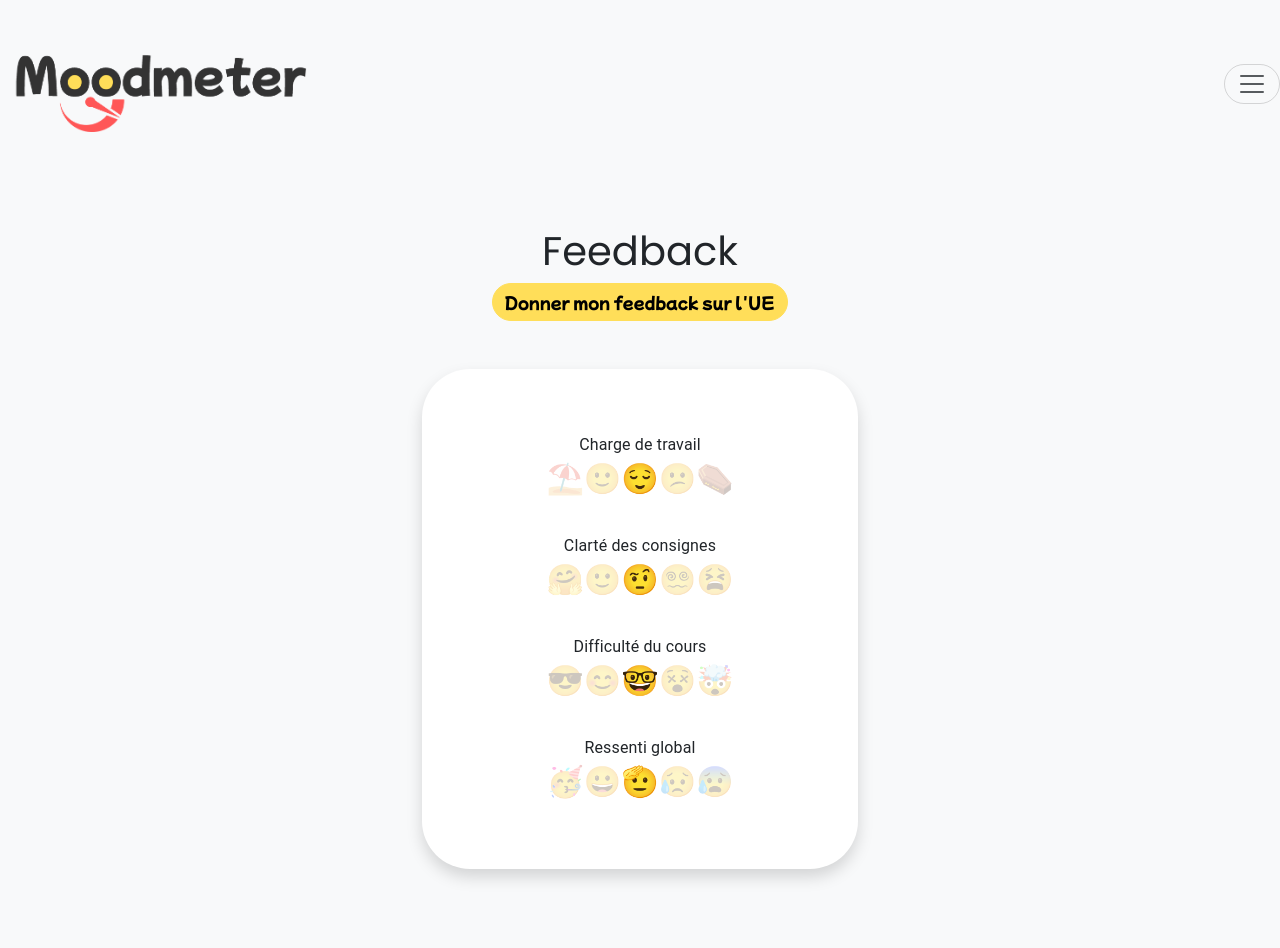
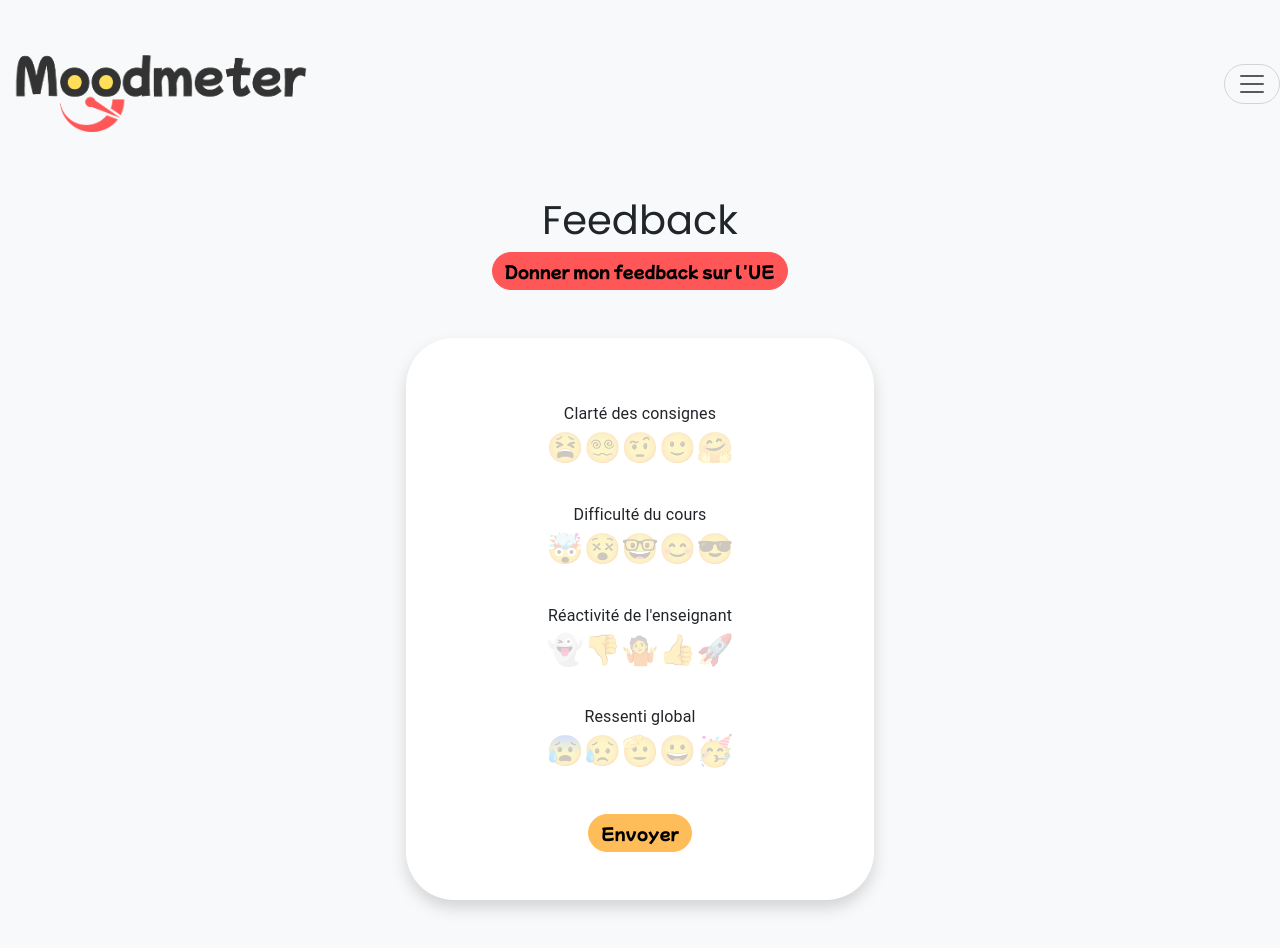
Before and after one commit to EstelleDab/moodmeter, a React (Create React App) app: page /feedback in a window 1280 px wide. Both pictures are taken after a click on the button "Donner mon feedback sur l'UE". Built offline with nearby package versions, Linux system fonts and the light colour scheme.

Commit message:
Insertion du feedback dans la bdd

```diff
--- a/src/components/FeedbackForm.js
+++ b/src/components/FeedbackForm.js
@@ -15,18 +15,52 @@ function IconContainer(props) {
 // Gère le popup du formulaire de feedback
 export default function RadioGroupRating() {
   const [modal, setModal] = React.useState(false);
+  const [responses, setResponses] = React.useState({});
+  const eleveId = 7; // ID de l'élève
+  const ueId = 1; // ID de l'UE
 
   // Gère la sélection d'un emoji
   const handleChange = (questionKey, event, newValue) => {
-    const label = questions[questionKey].options[newValue]?.label;
-    console.log(`${questions[questionKey].question} : ${label}`);
+    setResponses((prev) => ({
+      ...prev,
+      [questionKey]: newValue,
+    }));
   };
 
-// Affichage des questions et réponses
+  // Envoyer les réponses au backend
+  const handleSubmit = async (e) => {
+    e.preventDefault();
+
+    const feedbackData = {
+      ...responses,
+      eleveId,
+      ueId,
+    };
+
+    console.log("Données soumises :", feedbackData);
+
+    try {
+      const response = await fetch("http://localhost:5000/feedback", {
+        method: "POST",
+        headers: { "Content-Type": "application/json" },
+        body: JSON.stringify(feedbackData),
+      });
+
+      const data = await response.json();
+      if (!response.ok) throw new Error(data.message);
+
+      alert("Merci pour ton feedback !");
+      setModal(false); // Fermer le formulaire après soumission
+    } catch (error) {
+      alert("Erreur lors de l'envoi : " + error.message);
+    }
+  };
+
+  // Affichage des questions et réponses
   return (
     <div className="feedbackForm d-flex flex-column align-items-center justify-content-center text-center vh-100">
       <h1>Feedback</h1>
-      <button className="btn btn-primary mb-5" onClick={() => setModal((value) => !value)}>Donner mon feedback sur l'UE</button>
+      <button className="btn btn-secondary mb-5" onClick={() => setModal((value) => !value)}>Donner mon feedback sur l'UE</button>
 
       {modal && (
         <div className="shadow p-5 bg-white rounded vw-75 d-flex flex-column align-items-center text-center">
@@ -36,7 +70,6 @@ export default function RadioGroupRating() {
               <Rating
                 name={key}
                 IconContainerComponent={(props) => <IconContainer {...props} options={options} />}
-                defaultValue={3}
                 getLabelText={(value) => options[value]?.label}
                 onChange={(event, newValue) => handleChange(key, event, newValue)}
                 highlightSelectedOnly
@@ -44,6 +77,10 @@ export default function RadioGroupRating() {
               />
             </div>
           ))}
+
+          <button className="btn btn-success mt-4" onClick={handleSubmit}>
+            Envoyer
+          </button>
         </div>
       )}
     </div>
--- a/src/components/Questions.js
+++ b/src/components/Questions.js
@@ -1,42 +1,42 @@
 const questions = {
-    travail: {
-      question: "Charge de travail",
-      options: {
-        1: { icon: '⛱️', label: 'Tranquille' },
-        2: { icon: '🙂', label: 'Je gère' },
-        3: { icon: '😌', label: 'Bien équilibré' },
-        4: { icon: '😕', label: 'En difficulté' },
-        5: { icon: '⚰️', label: 'Sous l\'eau' },
-      },
-    },
-    consignes: {
+  clarte_consigne: {
     question: "Clarté des consignes",
     options: {
-        1: { icon: '🤗', label: 'Très clair' },
-        2: { icon: '🙂', label: 'Plutôt clair' },
+      1: { icon: '😫', label: 'Trop confus' },
+      2: { icon: '😵‍💫', label: 'Assez confus' },
       3: { icon: '🤨', label: 'Moyennement clair' },
-        4: { icon: '😵‍💫', label: 'Assez confus' },
-        5: { icon: '😫', label: 'Trop confus' },
+      4: { icon: '🙂', label: 'Plutôt clair' },
+      5: { icon: '🤗', label: 'Très clair' },
     },
   },
   difficulte: {
     question: "Difficulté du cours",
     options: {
-        1: { icon: '😎', label: 'Trop facile' },
-        2: { icon: '😊', label: 'Facile' },
+      1: { icon: '🤯', label: 'Trop difficile' },
+      2: { icon: '😵', label: 'Un peu dur' },
       3: { icon: '🤓', label: 'Correct' },
-        4: { icon: '😵', label: 'Un peu dur' },
-        5: { icon: '🤯', label: 'Trop difficile' },
+      4: { icon: '😊', label: 'Facile' },
+      5: { icon: '😎', label: 'Trop facile' },
     },
   },
-    global: {
+  reactivite_enseignant: {
+    question: "Réactivité de l'enseignant",
+    options: {
+      1: { icon: '👻', label: 'Pas réactif' },
+      2: { icon: '👎', label: 'Peu réactif' },
+      3: { icon: '🤷', label: 'Moyennement réactif' },
+      4: { icon: '👍', label: 'Réactif' },
+      5: { icon: '🚀', label: 'Très réactif' },
+    },
+  },
+  ressenti_global: {
     question: "Ressenti global",
     options: {
-        1: { icon: '🥳', label: 'Tout roule !' },
-        2: { icon: '😀', label: 'Plutôt bien' },
+      1: { icon: '😰', label: 'SOS' },
+      2: { icon: '😥', label: 'Pas top' },
       3: { icon: '🫡', label: 'Ça va' },
-        4: { icon: '😥', label: 'Pas top' },
-        5: { icon: '😰', label: 'SOS' },
+      4: { icon: '😀', label: 'Plutôt bien' },
+      5: { icon: '🥳', label: 'Tout roule !' },
     },
   },
 };
```
Lines whose indentation alone changed are shown as unchanged.
